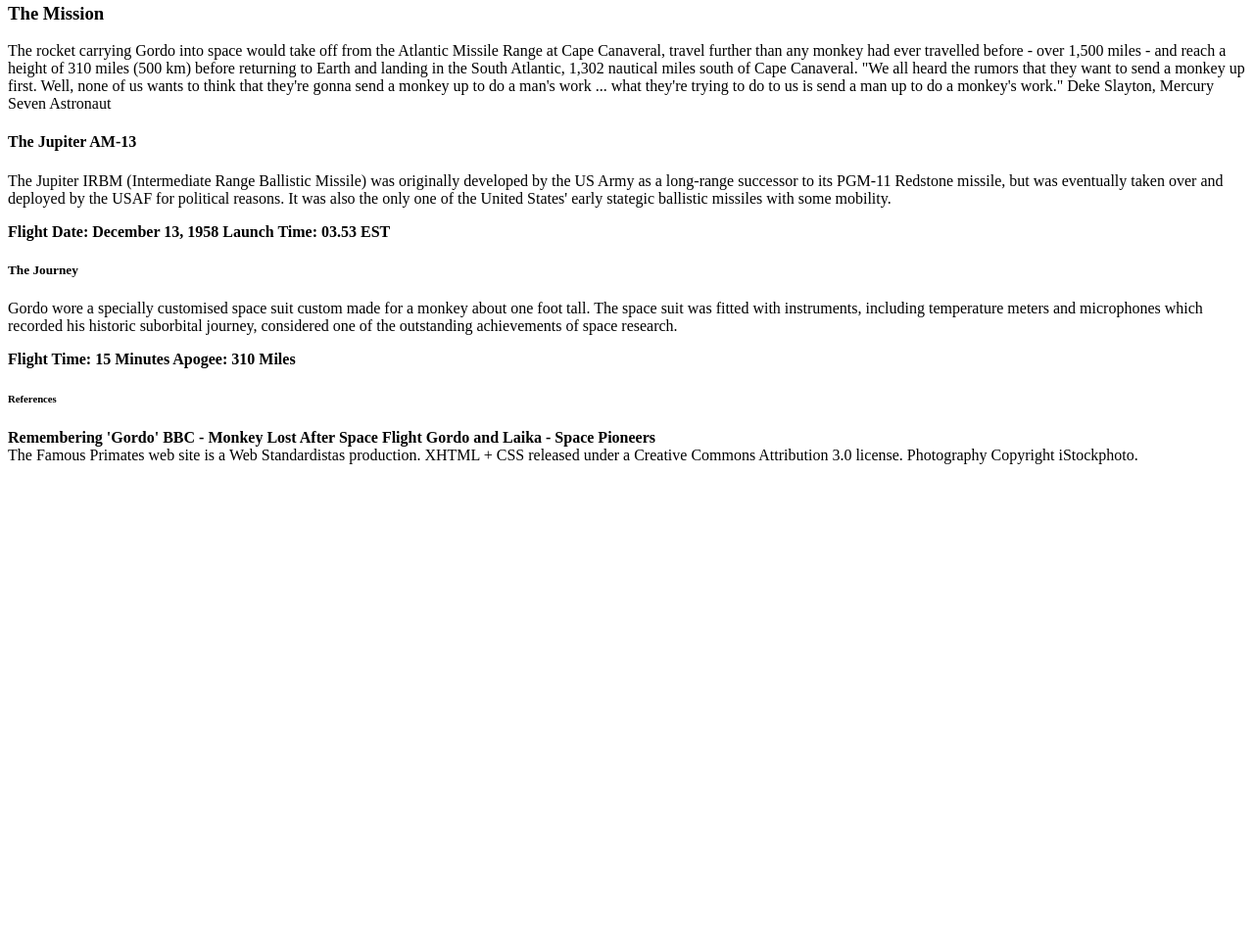
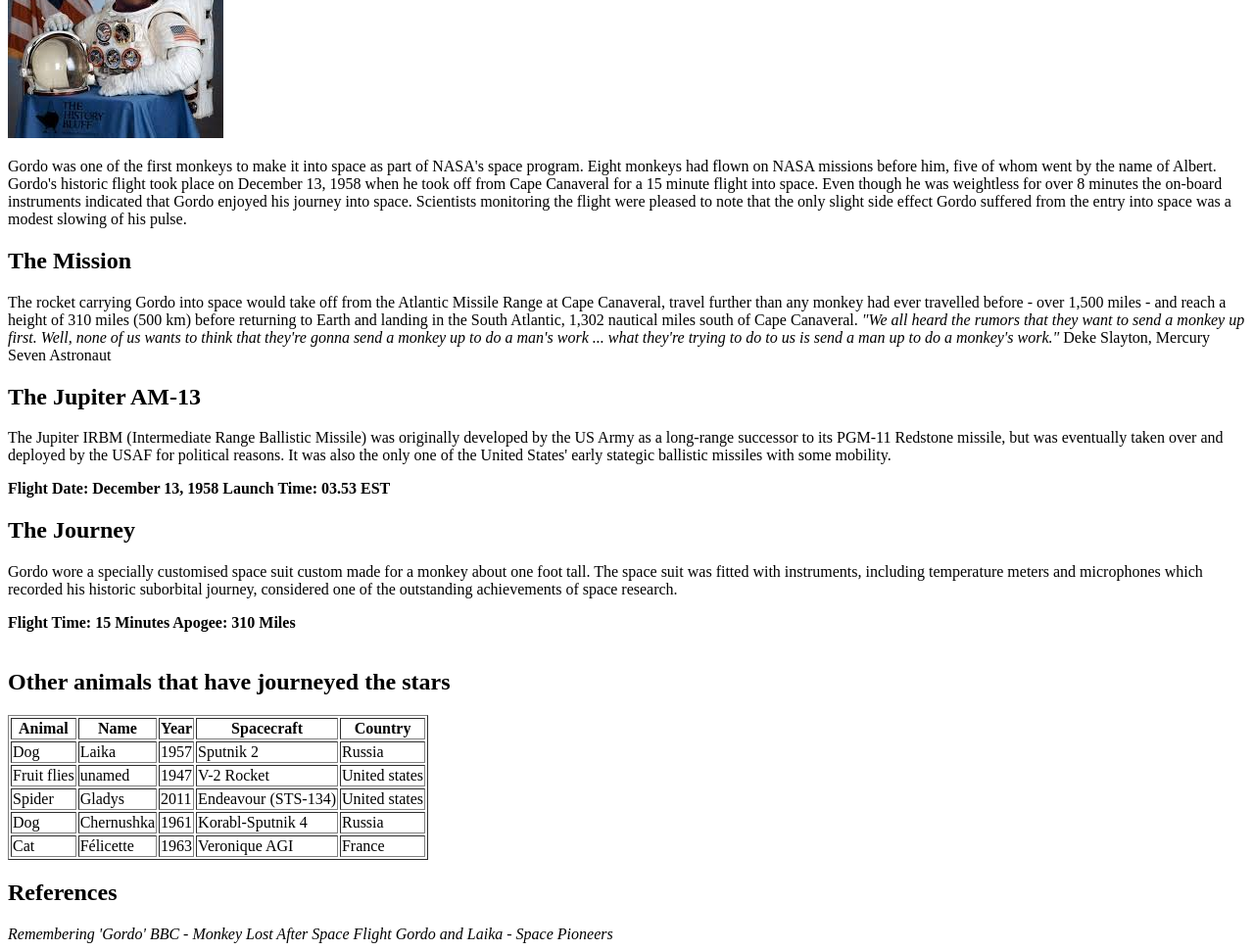
Before and after one commit to rngrant627/ifsc-1310, a plain HTML site: page prototype/index.html in a window 1280 px wide. Shown: the part 215-1186 px from the top of the page at 98% size. Before the commit the page ends 800 px from the top, so only its background shows below. Drawn offline with Linux system fonts and the light colour scheme.

Commit message:
Prototype HTML5 Assignment Submission

```diff
--- a/prototype/index.html
+++ b/prototype/index.html
@@ -7,34 +7,32 @@
   <title>IFSC 1310 | Reginald Grant II | Gordo the space monkey</title>
   <meta name="description" content="Keyword Rich Description" />
   <meta name="author" content="Reginald Grant II" />
-
 </head>
 
 <body>
-  <h1>Reginald Grant II
-  </h1>
+ <div class="Body content">
 
- <h2>Old Reliable
- </h2>
+<h1>Reginald Grant II</h1>
 
+ <h2>Old Reliable</h2>
+<img src="gordo.jpeg" alt="Space Monkey" width="220" height="229">
 <p>Gordo was one of the first monkeys to make it into space as part of NASA's space program. Eight monkeys had flown on NASA missions before him, five of whom went by the name of Albert.
 
 Gordo's historic flight took place on December 13, 1958 when he took off from Cape Canaveral for a 15 minute flight into space. Even though he was weightless for over 8 minutes the on-board instruments indicated that Gordo enjoyed his journey into space. Scientists monitoring the flight were pleased to note that the only slight side effect Gordo suffered from the entry into space was a modest slowing of his pulse.
 </p>
 
 
-<h3>The Mission
-</h3>
+<h2>The Mission</h2>
 
 <p>The rocket carrying Gordo into space would take off from the Atlantic Missile Range at Cape Canaveral, travel further than any monkey had ever travelled before - over 1,500 miles - and reach a height of 310 miles (500 km) before returning to Earth and landing in the South Atlantic, 1,302 nautical miles south of Cape Canaveral.
 
-"We all heard the rumors that they want to send a monkey up first. Well, none of us wants to think that they're gonna send a monkey up to do a man's work ... what they're trying to do to us is send a man up to do a monkey's work."
+<em>"We all heard the rumors that they want to send a monkey up first. Well, none of us wants to think that they're gonna send a monkey up to do a man's work ... what they're trying to do to us is send a man up to do a monkey's work."</em>
 
 Deke Slayton, Mercury Seven Astronaut
 </p>
 
 
-<h4>The Jupiter AM-13</h4>
+<h2>The Jupiter AM-13</h2>
 
 <p>The Jupiter IRBM (Intermediate Range Ballistic Missile) was originally developed by the US Army as a long-range successor to its PGM-11 Redstone missile, but was eventually taken over and deployed by the USAF for political reasons. It was also the only one of the United States' early stategic ballistic missiles with some mobility.
 </p>
@@ -44,7 +42,7 @@ Launch Time: 03.53 EST
 </strong>
 
 
-<h5>The Journey</h5>
+<h2>The Journey</h2>
 
 <p>Gordo wore a specially customised space suit custom made for a monkey about one foot tall. The space suit was fitted with instruments, including temperature meters and microphones which recorded his historic suborbital journey, considered one of the outstanding achievements of space research.
 </p>
@@ -52,21 +50,65 @@ Launch Time: 03.53 EST
 <strong>Flight Time: 15 Minutes
 Apogee: 310 Miles
 </strong>
+<br></br>
 
-<h6>References
-</h6>
+<h2>Other animals that have journeyed the stars</h2>
+<table border="1">
+   <tbody>
+   <tr>
+    <th scope="col">Animal</th>
+    <th scope="col">Name</th>
+    <th scope="col">Year</th>
+    <th scope="col">Spacecraft</th>
+    <th scope="col">Country</th>
+   </tr>
+   <tr>
+    <td>Dog</td>
+    <td>Laika</td>
+    <td>1957</td>
+    <td>Sputnik 2</td>
+    <td>Russia</td>
+   </tr>
+   <tr>
+    <td>Fruit flies</td>
+    <td>unamed</td>
+    <td>1947</td>
+    <td>V-2 Rocket</td>
+    <td>United states</td>
+   </tr>
+   <tr>
+    <td>Spider</td>
+    <td>Gladys</td>
+    <td>2011</td>
+    <td>Endeavour (STS-134)</td>
+    <td>United states</td>
+   </tr>
+   <tr>
+    <td>Dog</td>
+    <td>Chernushka</td>
+    <td>1961</td>
+    <td>Korabl-Sputnik 4</td>
+    <td>Russia</td>
+   </tr>
+   <tr>
+    <td>Cat</td>
+    <td> Félicette</td>
+    <td>1963</td>
+    <td>Veronique AGI</td>
+    <td>France</td>
+   </tr>
+ </tbody>
+</table>
 
-<strong>Remembering 'Gordo'
+<h2>References
+</h2>
+
+<em>Remembering 'Gordo'
 BBC - Monkey Lost After Space Flight
 Gordo and Laika - Space Pioneers
-</strong>
+</em>
 
+</div>
 </body>
 
-<footer>
-The Famous Primates web site is a Web Standardistas production.
-XHTML + CSS released under a Creative Commons Attribution 3.0 license.
-Photography Copyright iStockphoto.
-</footer>
-
-</html>
+<nav>
```
Also changed, not shown: prototype/gordo.jpeg (added).
